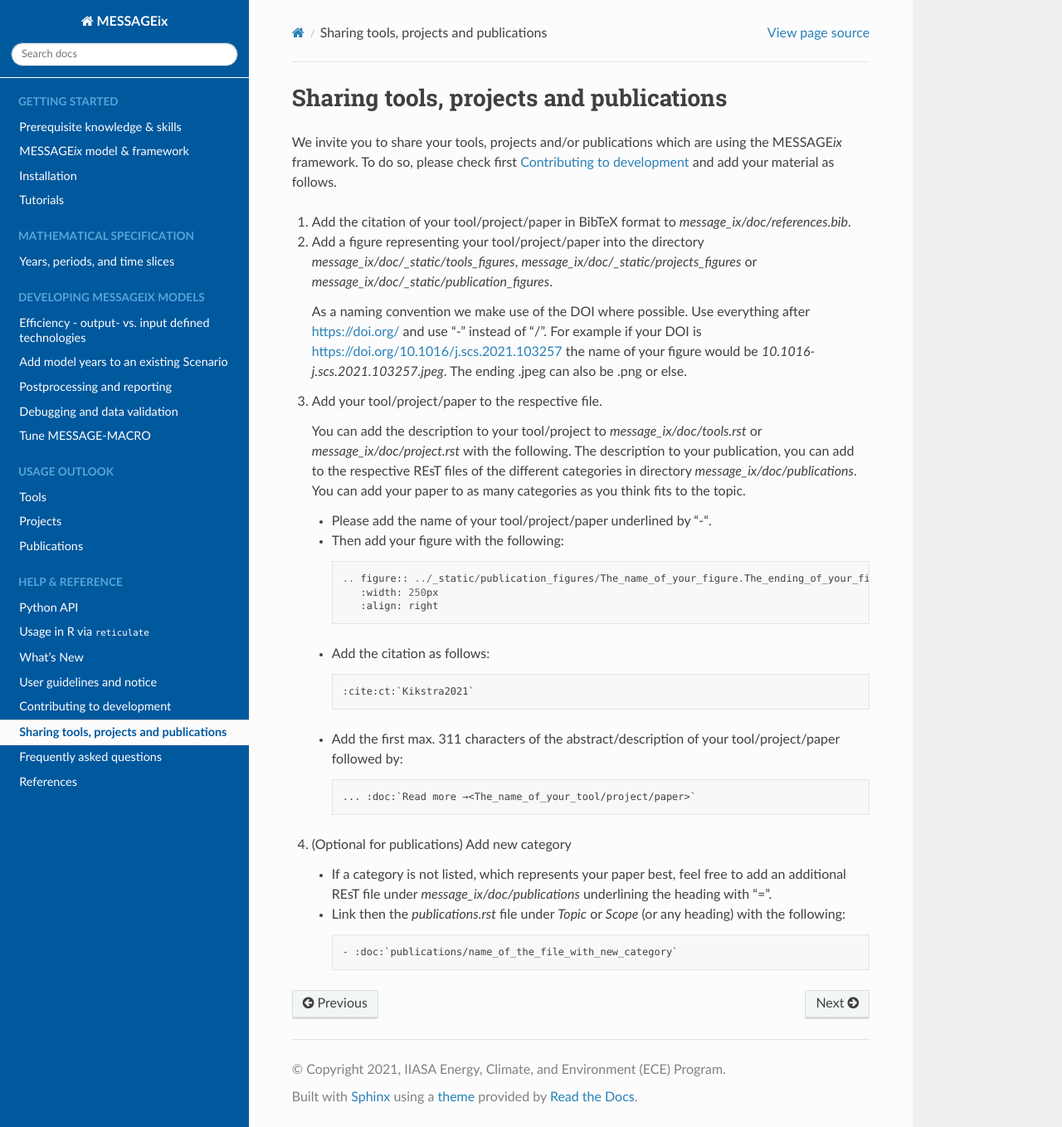
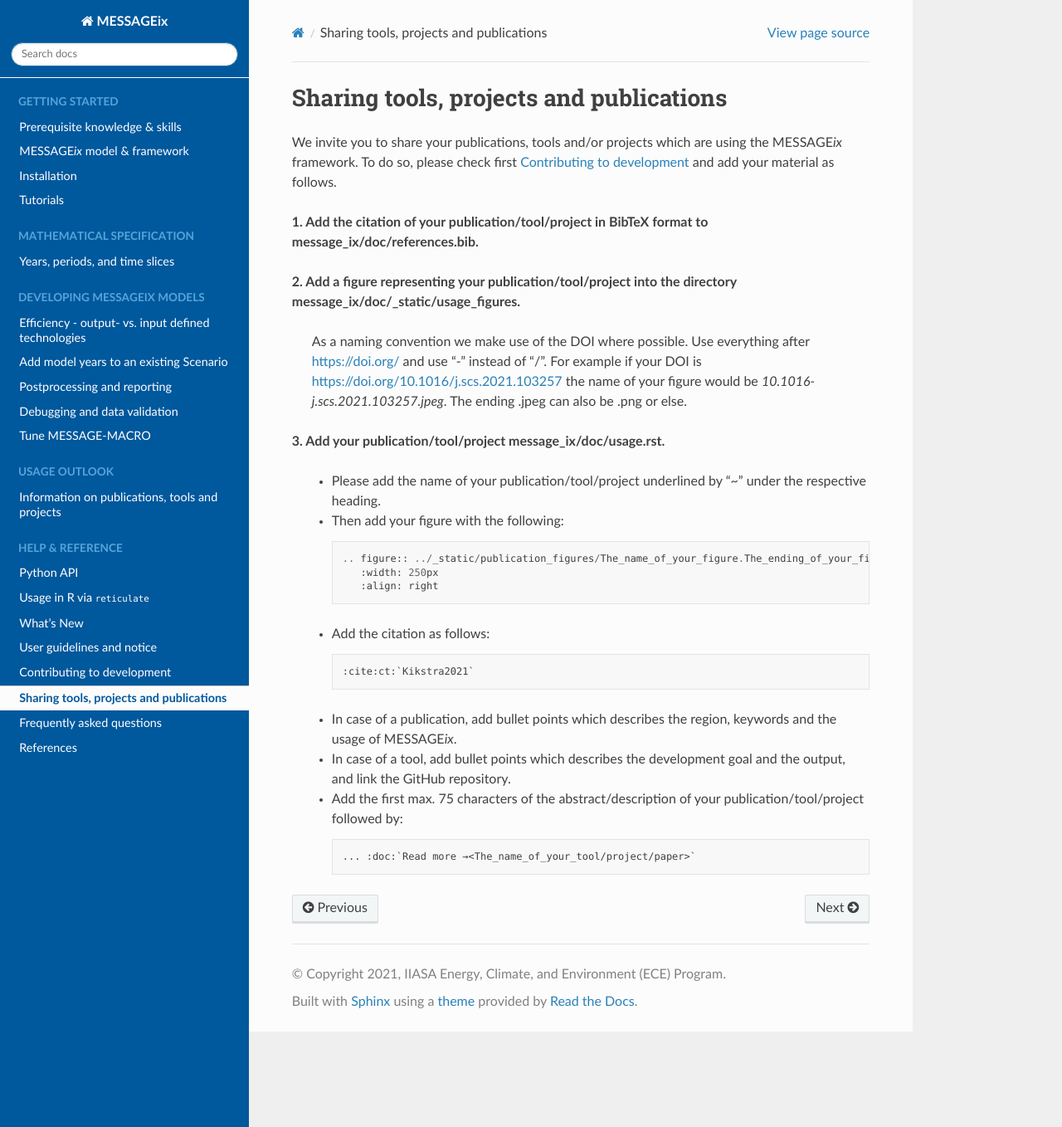
Before and after one commit to iiasa/message_ix, a Sphinx documentation site: the page built from doc/sharing.rst, in a window 1280 px wide and 1358 px high. Shown: the whole window at 83% size. Built offline with Sphinx 7.4.7 and the Read the Docs theme 2.0.0, drawn with Linux system fonts in a browser that asks for light colours; pages that are not in the unit, such as notebooks, are missing from menus.

Commit message:
Implement suggestions

```diff
--- a/doc/projects.rst
+++ /dev/null
@@ -1,2 +0,0 @@
-Projects
-========
--- a/doc/sharing.rst
+++ b/doc/sharing.rst
@@ -1,39 +1,32 @@
 Sharing tools, projects and publications
 ****************************************
 
-We invite you to share your tools, projects and/or publications which are using the |MESSAGEix| framework.
+We invite you to share your publications, tools and/or projects which are using the |MESSAGEix| framework.
 To do so, please check first :doc:`contributing` and add your material as follows.
 
-1. Add the citation of your tool/project/paper in BibTeX format to *message_ix/doc/references.bib*.
+**1. Add the citation of your publication/tool/project in BibTeX format to message_ix/doc/references.bib.**
 
-2. Add a figure representing your tool/project/paper into the directory *message_ix/doc/_static/tools_figures*, *message_ix/doc/_static/projects_figures* or *message_ix/doc/_static/publication_figures*.
+**2. Add a figure representing your publication/tool/project into the directory message_ix/doc/_static/usage_figures.**
 
    As a naming convention we make use of the DOI where possible. Use everything after https://doi.org/ and use "-" instead of "/".
    For example if your DOI is https://doi.org/10.1016/j.scs.2021.103257 the name of your figure would be *10.1016-j.scs.2021.103257.jpeg*.
    The ending .jpeg can also be .png or else.
 
-3. Add your tool/project/paper to the respective file.
+**3. Add your publication/tool/project message_ix/doc/usage.rst.**
 
-   You can add the description to your tool/project to *message_ix/doc/tools.rst* or *message_ix/doc/project.rst* with the following.
-   The description to your publication, you can add to the respective REsT files of the different categories in directory *message_ix/doc/publications*.
-   You can add your paper to as many categories as you think fits to the topic.
-
-   - Please add the name of your tool/project/paper underlined by "-".
+   - Please add the name of your publication/tool/project underlined by "~" under the respective heading.
    - Then add your figure with the following::
 
         .. figure:: ../_static/publication_figures/The_name_of_your_figure.The_ending_of_your_figure
            :width: 250px
            :align: right
+
    - Add the citation as follows::
 
         :cite:ct:`Kikstra2021`
-   - Add the first max. 311 characters of the abstract/description of your tool/project/paper followed by::
+
+   - In case of a publication, add bullet points which describes the region, keywords and the usage of |MESSAGEix|.
+   - In case of a tool, add bullet points which describes the development goal and the output, and link the GitHub repository.
+   - Add the first max. 75 characters of the abstract/description of your publication/tool/project followed by::
 
         ... :doc:`Read more →<The_name_of_your_tool/project/paper>`
-
-4. (Optional for publications) Add new category
-
-   - If a category is not listed, which represents your paper best, feel free to add an additional REsT file under *message_ix/doc/publications* underlining the heading with "=".
-   - Link then the *publications.rst* file under *Topic* or *Scope* (or any heading) with the following::
-
-        - :doc:`publications/name_of_the_file_with_new_category`
```
Also changed, not shown: doc/index.rst (+5 -8 lines), doc/publications.rst (deleted, +0 -24 lines), doc/publications/cooling.rst (deleted, +0 -14 lines), doc/publications/country.rst (deleted, +0 -14 lines), doc/publications/finance.rst (deleted, +0 -13 lines), doc/publications/global.rst (deleted, +0 -38 lines), doc/publications/socioeconomic.rst (deleted, +0 -25 lines), doc/tools.rst (deleted, +0 -20 lines), doc/usage.rst (added, +99 -0 lines), doc/_static/usage_figures/1-s2.0-S2210670721005333-gr19_lrg.jpg (renamed from doc/_static/publication_figures/1-s2.0-S2210670721005333-gr19_lrg.jpg), doc/_static/usage_figures/10.1016-j.scs.2021.103257.jpg (renamed from doc/_static/publication_figures/10.1016-j.scs.2021.103257.jpg), doc/_static/usage_figures/10.1038-s41560-018-0172-6.webp (renamed from doc/_static/publication_figures/10.1038-s41560-018-0172-6.webp), doc/_static/usage_figures/10.1038-s41560-018-0179-z.webp (renamed from doc/_static/publication_figures/10.1038-s41560-018-0179-z.webp), doc/_static/usage_figures/10.3390-en12081483.png (renamed from doc/_static/tools_figures/energies-12-01483-g002.png), 1 more files.
